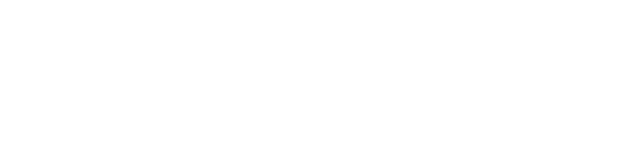
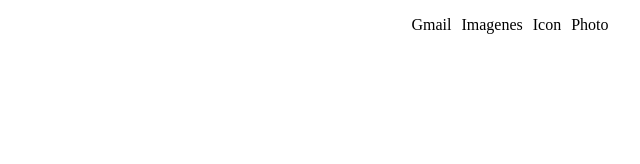
Before and after one commit to mellito/practicahtmlycss, a website: page index.html in a window 1280 px wide. Shown: the whole page, without its empty margins (640-1280 px from the left). Drawn offline with Linux system fonts and the light colour scheme.

Commit message:
creando navegador y dandole estilo

```diff
--- a/css/main.css
+++ b/css/main.css
@@ -0,0 +1,40 @@
+body{
+    box-sizing: border-box;
+    margin: 0%;
+    padding: 0%;
+}
+html{
+    font-size: 62.5%;
+}
+
+a{
+
+text-decoration: none;
+cursor:pointer ;
+}
+
+header{
+    width: 100vw;
+    height: 20vh;
+    font-size: 1.6rem;
+
+}
+
+header nav{
+    display:flex;
+    justify-content:flex-end;
+}
+
+header nav .nav-ul{
+    width: 25rem;
+    height: auto;
+    display: flex;
+    list-style: none;
+    justify-content: center;
+
+}
+nav .nav-ul a{
+    margin-right: 1rem;
+    color: #000000;
+
+}
--- a/index.html
+++ b/index.html
@@ -5,9 +5,18 @@
     <meta http-equiv="X-UA-Compatible" content="IE=edge">
     <meta name="viewport" content="width=device-width, initial-scale=1.0">
     <link rel="stylesheet" href="./css/main.css">
-    <title>Google</title>
+    <title>Google Clone</title>
 </head>
 <body>
-
+    <header class="Header">
+        <nav class="Header__nav">
+            <ul class="nav-ul">
+                <li> <a href=""> Gmail </a></li>
+                <li> <a href=""> Imagenes </a></li>
+                <li> <a href=""> Icon</a></li>
+                <li> <a href=""> Photo</a></li>
+            </ul>
+        </nav>
+    </header>
 </body>
 </html>
```
